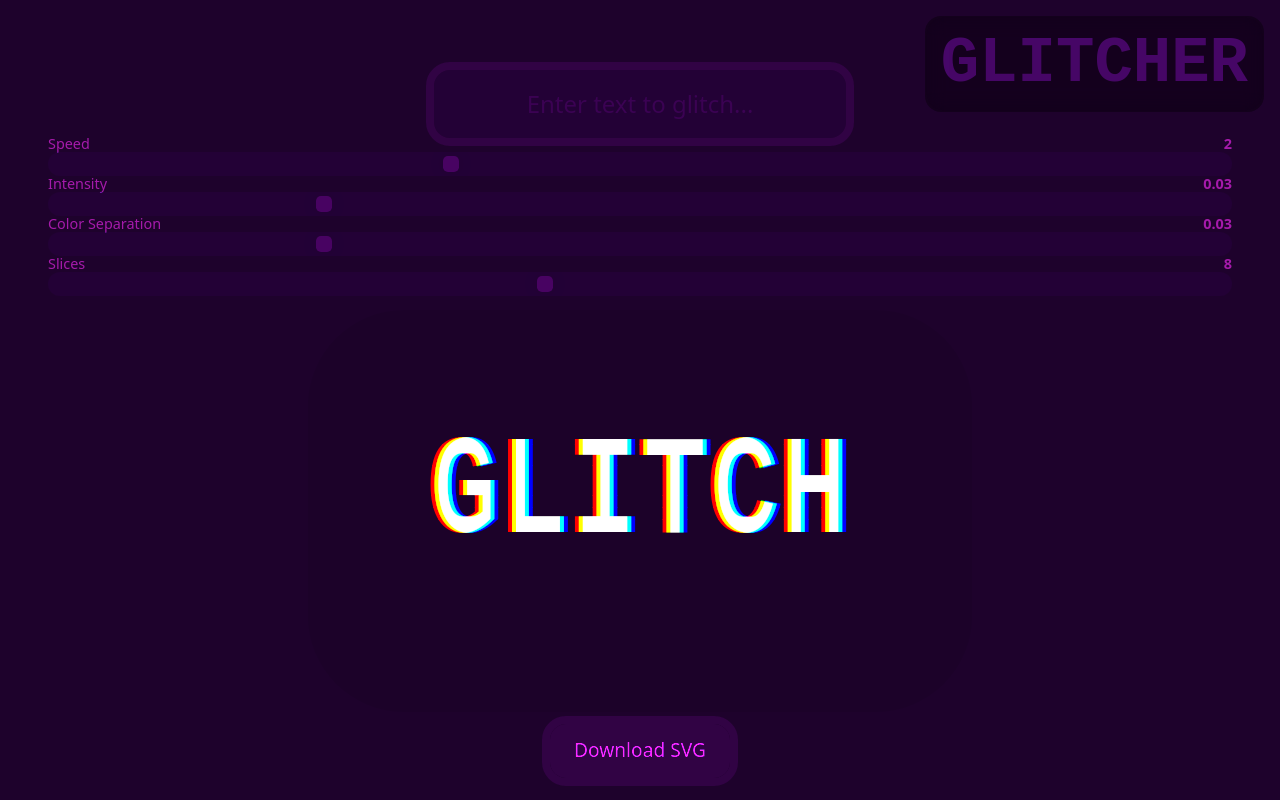
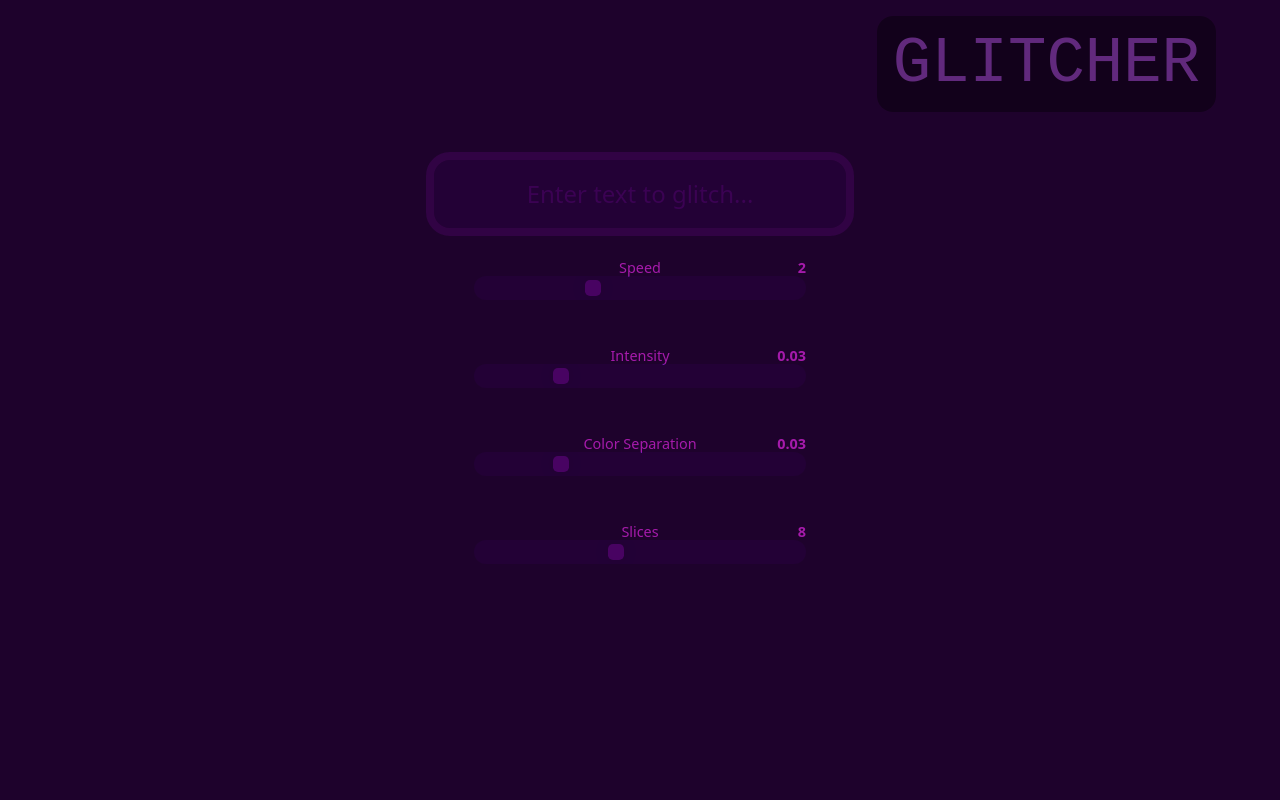
Before and after one commit to metaory/glitcher-app, a website built with Vite: page index.html in a window 1280 px wide. Built offline with nearby package versions, Linux system fonts and the light colour scheme; a web font is replaced by a local one; what @vfx-js/core, gradient-gl would draw is missing.

Commit message:
0421_0009

```diff
--- a/index.html
+++ b/index.html
@@ -10,11 +10,13 @@
 </head>
 
 <body>
-  <a id="github" href="https://github.com/metaory/glitcher">
-    <img src="/github.svg" alt="GitHub" width="64" height="64">
-  </a>
-  <h1>Glitcher</h1>
   <main>
+    <header>
+      <a href="https://github.com/metaory/glitcher">
+        <img src="/github.svg" alt="GitHub" width="64" height="64">
+      </a>
+      <span>Glitcher</span>
+    </header>
     <input type="text" id="textInput" placeholder="Enter text to glitch..." />
     <input type="range" id="speed" title="Speed" min="0.5" max="5" step="0.1" value="2" />
     <input type="range" id="intensity" title="Intensity" min="0.01" max="0.1" step="0.001" value="0.03" />
--- a/public/style.css
+++ b/public/style.css
@@ -4,7 +4,7 @@
   font-display: swap;
   font-weight: 400;
   src: url(https://cdn.jsdelivr.net/fontsource/fonts/libre-barcode-128-text@latest/latin-400-normal.woff2) format('woff2'), url(https://cdn.jsdelivr.net/fontsource/fonts/libre-barcode-128-text@latest/latin-400-normal.woff) format('woff');
-  unicode-range: U+0000-00FF,U+0131,U+0152-0153,U+02BB-02BC,U+02C6,U+02DA,U+02DC,U+0304,U+0308,U+0329,U+2000-206F,U+20AC,U+2122,U+2191,U+2193,U+2212,U+2215,U+FEFF,U+FFFD;
+  unicode-range: U+0000-00FF, U+0131, U+0152-0153, U+02BB-02BC, U+02C6, U+02DA, U+02DC, U+0304, U+0308, U+0329, U+2000-206F, U+20AC, U+2122, U+2191, U+2193, U+2212, U+2215, U+FEFF, U+FFFD;
 }
 
 :root {
@@ -27,7 +27,8 @@
   -moz-osx-font-smoothing: grayscale;
 }
 
-html,body {
+html,
+body {
   overflow: hidden;
   width: 100vw;
   height: 100vh;
@@ -38,38 +39,43 @@
 main {
   display: grid;
   place-items: center;
-  /* gap: 2rem; */
-  padding: 4rem;
+  gap: 2rem;
+  /* padding: 2rem; */
   min-height: 90vh;
+  /* width: min(90vw, 800px); */
+  margin: 0 auto;
   /* mix-blend-mode: difference; */
 }
 
-h1 {
+header {
+  display: flex;
+  justify-content: space-between;
+  align-items: center;
+  width: 90%;
+  padding: 1rem;
+  mix-blend-mode: overlay;
+  transition: transform 0.2s ease;
+
+  span {
     margin: 0;
-  top: 1rem;
-  right: 1rem;
     font-size: 4rem;
     background: #00000066;
-  padding: 0 1rem;
+    padding: 0rem 1rem;
     border-radius: 1rem;
-  width: max-content;
     text-transform: uppercase;
     font-family: barcode, monospace;
     backdrop-filter: blur(10px);
-  mix-blend-mode: overlay;
-  position: fixed;
   }
 
-#github {
-  position: fixed;
-  top: 1rem;
-  left: 1rem;
-  z-index: 1000;
-  transition: transform 0.2s ease;
-  mix-blend-mode: overlay;
+  a {
+    display: flex;
+    align-items: center;
+  }
 }
 
-input, button {
+
+input,
+button {
   font: inherit;
   background-color: var(--bo);
   border: none;
@@ -94,25 +100,28 @@
 input[type="text"] {
   font-size: 1.5rem;
   padding: 1rem 2rem;
-  min-width: 300px;
+  min-width: min(90vw, 300px);
   text-align: center;
 }
 
 input[type="range"] {
-  width: 100%;
+  width: min(90vw, 300px);
   height: 0.5rem;
   appearance: none;
   position: relative;
-  /* margin-top: 1.2rem; */
+  margin: 1rem auto;
   outline: none;
+  display: block;
 
   &::before {
     content: attr(title);
     position: absolute;
-    left: 0;
+    left: 50%;
+    transform: translateX(-50%);
     top: -1.2rem;
     font-size: 0.9rem;
     opacity: 0.6;
+    white-space: nowrap;
   }
 
   &::after {
@@ -160,12 +169,12 @@
   min-height: 200px;
   display: grid;
   place-items: center;
-  background: #00000011;
+  /* background: #00000011; */
   /* backdrop-filter: blur(10px); */
   border-radius: 6rem;
   padding: 2rem;
   width: 100%;
-  max-width: 600px;
+  /* max-width: 300px; */
   aspect-ratio: 16/9;
 
   svg {
```
Lines whose indentation alone changed are shown as unchanged.
